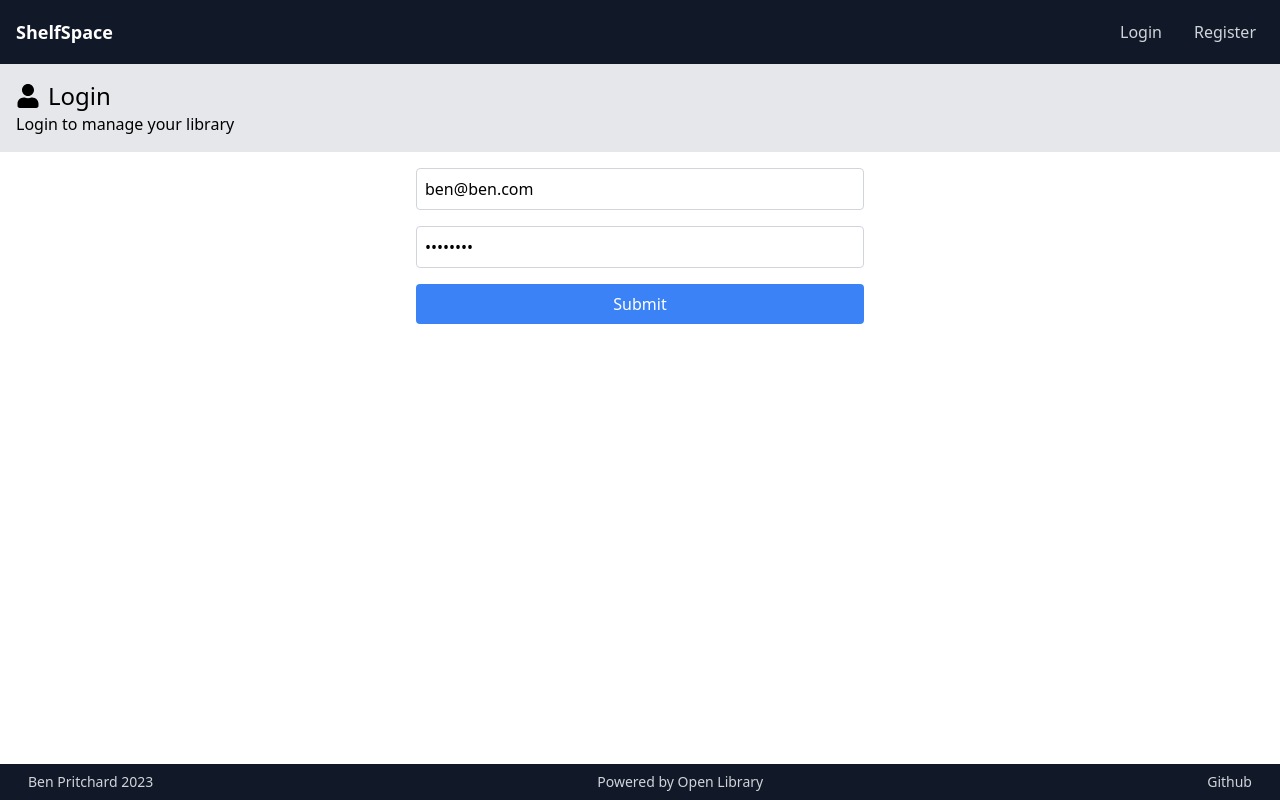
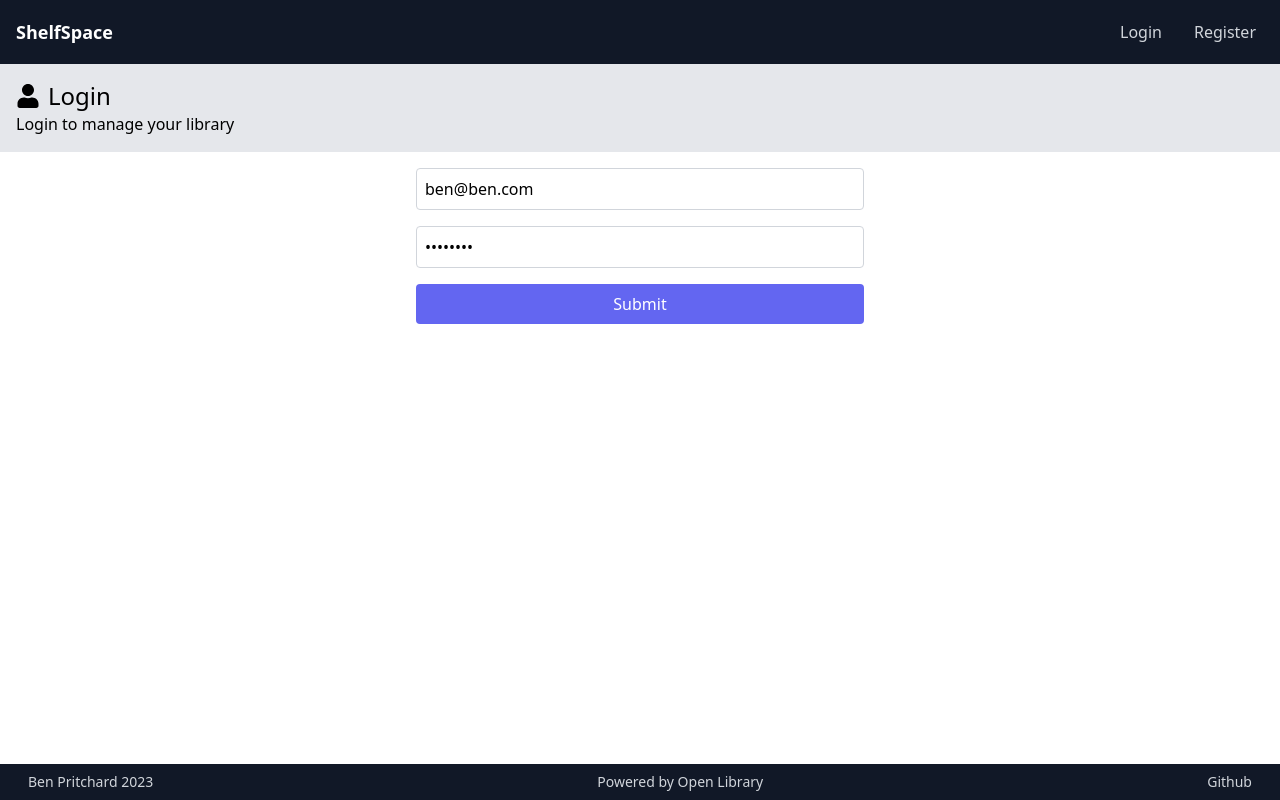
Before and after one commit to benjaminpritchard230/next-typescript-books-app, a Next.js app: page /login in a window 1280 px wide. Built offline with nearby package versions, Linux system fonts and the light colour scheme.

Commit message:
Change appearance of input to match

```diff
--- a/pages/login/index.tsx
+++ b/pages/login/index.tsx
@@ -101,7 +101,7 @@ const Login = (props: Props) => {
           <div className="mb-4">
             <button
               type="submit"
-              className="w-full p-2 bg-blue-500 text-white rounded"
+              className="w-full p-2 bg-indigo-500 text-white rounded"
             >
               Submit
             </button>
```
